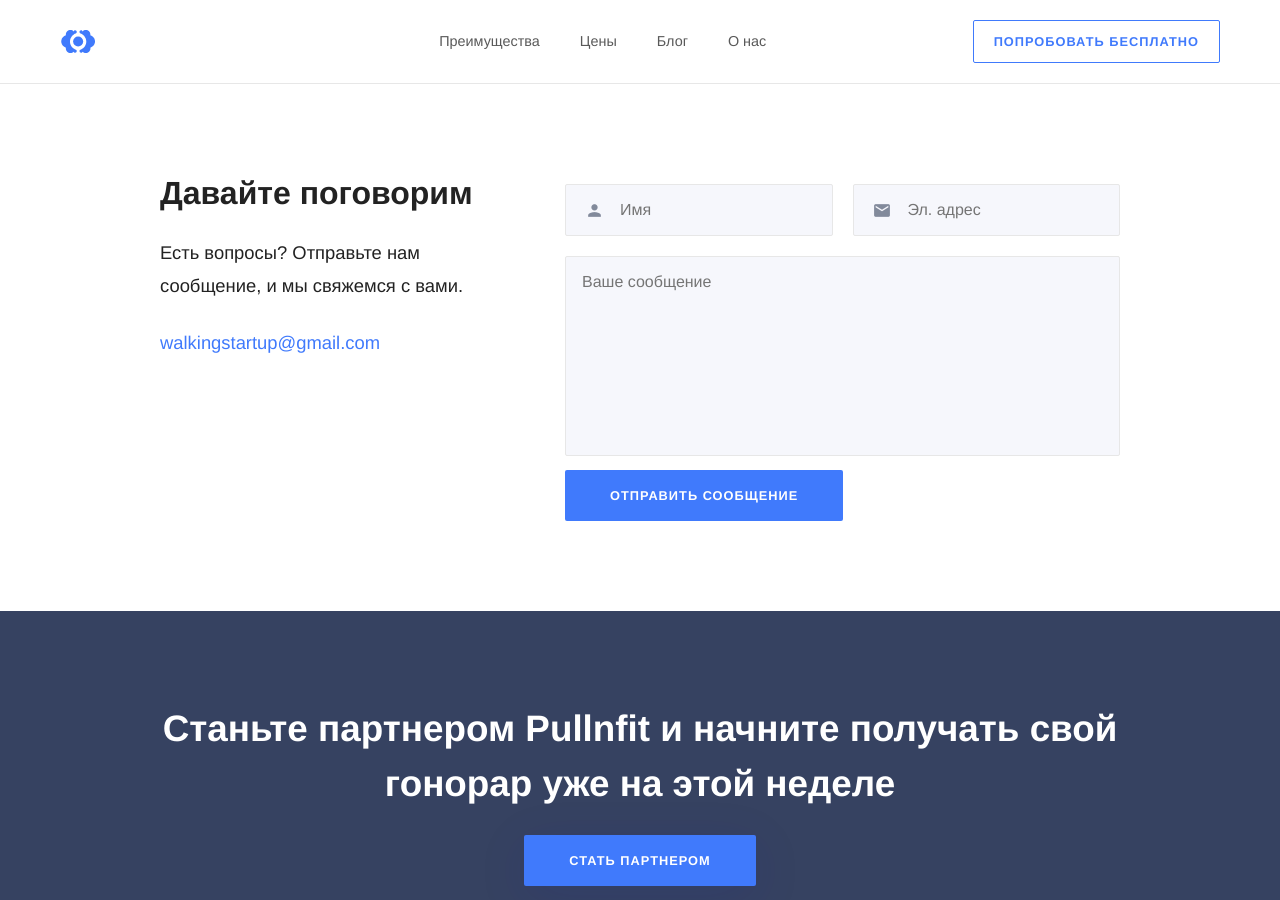
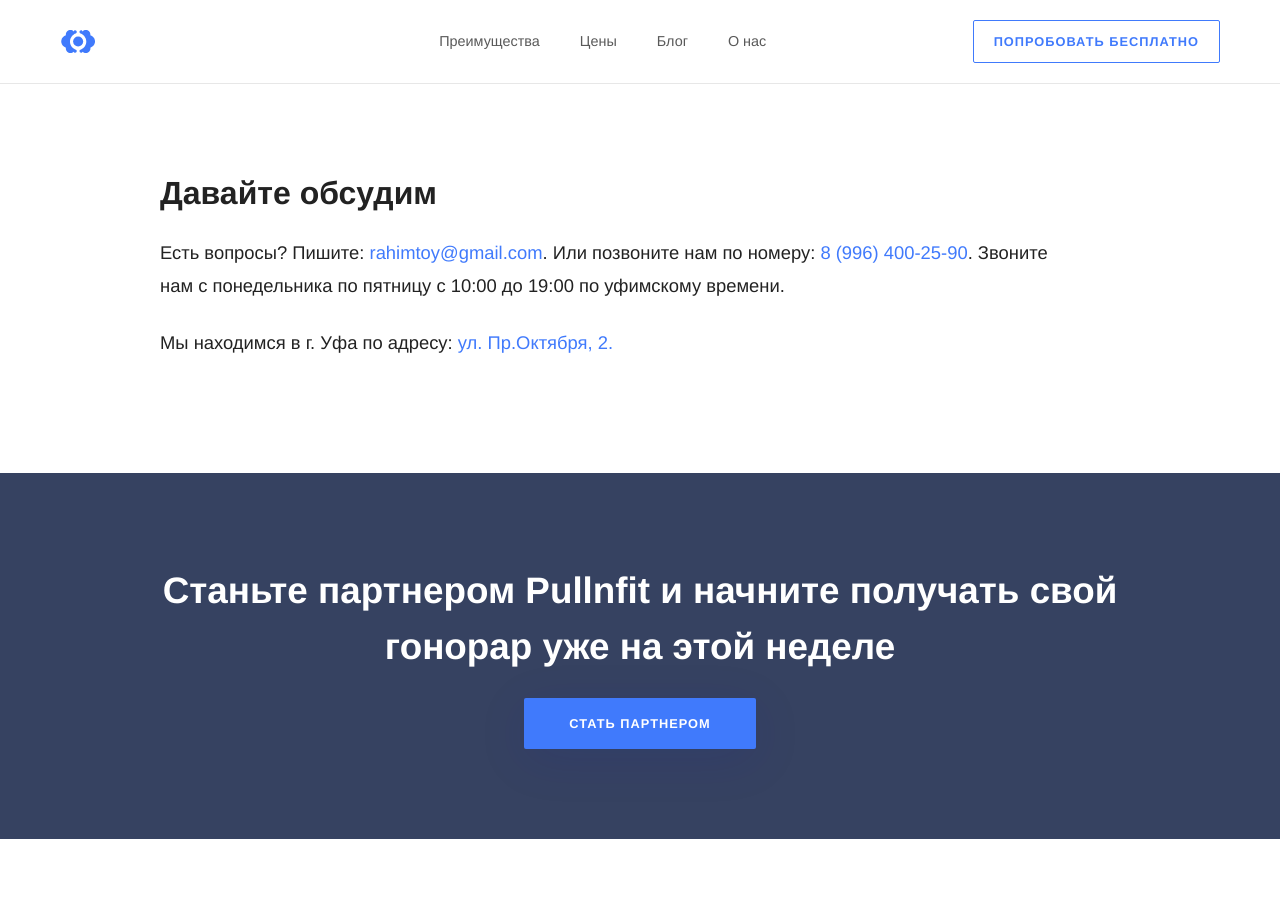
Before and after one commit to RakhimyanTim/adroholic.github.io, a Jekyll site: the page built from pages/contact.html, in a window 1280 px wide and 900 px high. Built offline with Jekyll 4.4.1, drawn with Linux system fonts in a browser that asks for light colours; some web fonts are replaced.

Commit message:
Update contact.html

```diff
--- a/pages/contact.html
+++ b/pages/contact.html
@@ -8,28 +8,10 @@
 <div class="contact">
 	<div class="wrapper">
 		<div class="contact-content">
-			<h2>Давайте поговорим</h2>
-			<p>Есть вопросы? Отправьте нам сообщение, и мы свяжемся с вами.</p>
-			<p><a href="mailto:walkingstartup@gmail.com">walkingstartup@gmail.com</a></p>
+			<h2>Давайте обсудим</h2>
+			<p>Есть вопросы? Пишите: <a href="mailto:rahimtoy@gmail.com">rahimtoy@gmail.com</a>. Или позвоните нам по номеру: <a href="callto:89964002590">8 (996) 400-25-90</a>. Звоните нам с понедельника по пятницу с 10:00 до 19:00 по уфимскому времени.</p>
+			<p>Мы находимся в г. Уфа по адресу: <a href="https://goo.gl/maps/WYVKZ9k8AZG2">ул. Пр.Октября, 2.</a></p>
 		</div>
-		<form action="/contact-success/" method="post" class="contact-form">
-			<input type="hidden" name="_to" value="walkingstartup@gmail.com">
 
-			<div class="text-field">
-				<label class="form-icon">
-					<i class="material-icons">person</i>
-					<input type="text" name="name" id="name" placeholder="Имя">
-				</label>
-
-				<label class="form-icon">
-					<i class="material-icons">email</i>
-					<input type="email" name="email" id="email" placeholder="Эл. адрес" required>
-				</label>
-			</div>
-
-			<textarea name="message" id="message" placeholder="Ваше сообщение"></textarea>
-
-			<input type="submit" value="Отправить сообщение">
-		</form>
 	</div>
 </div>
```
